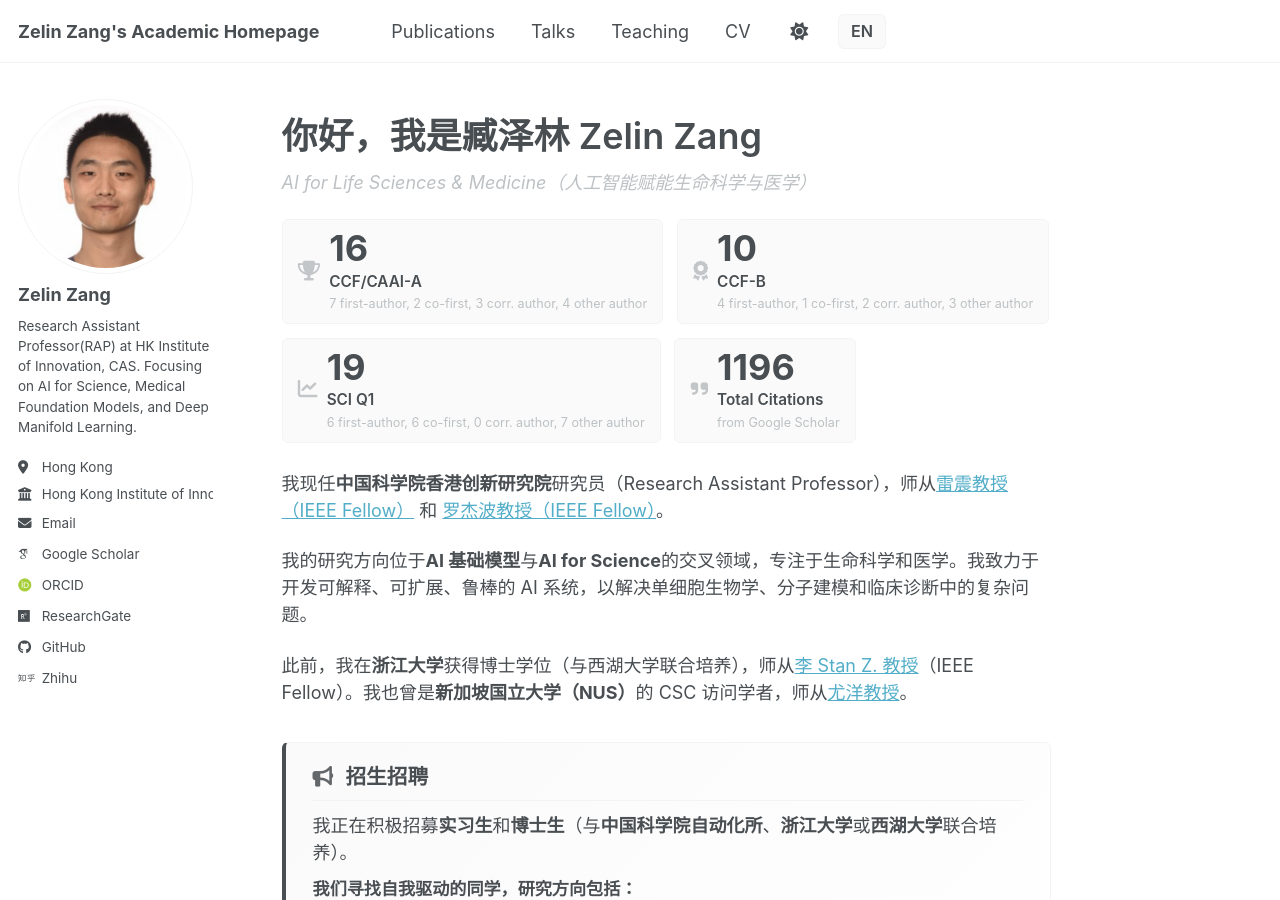
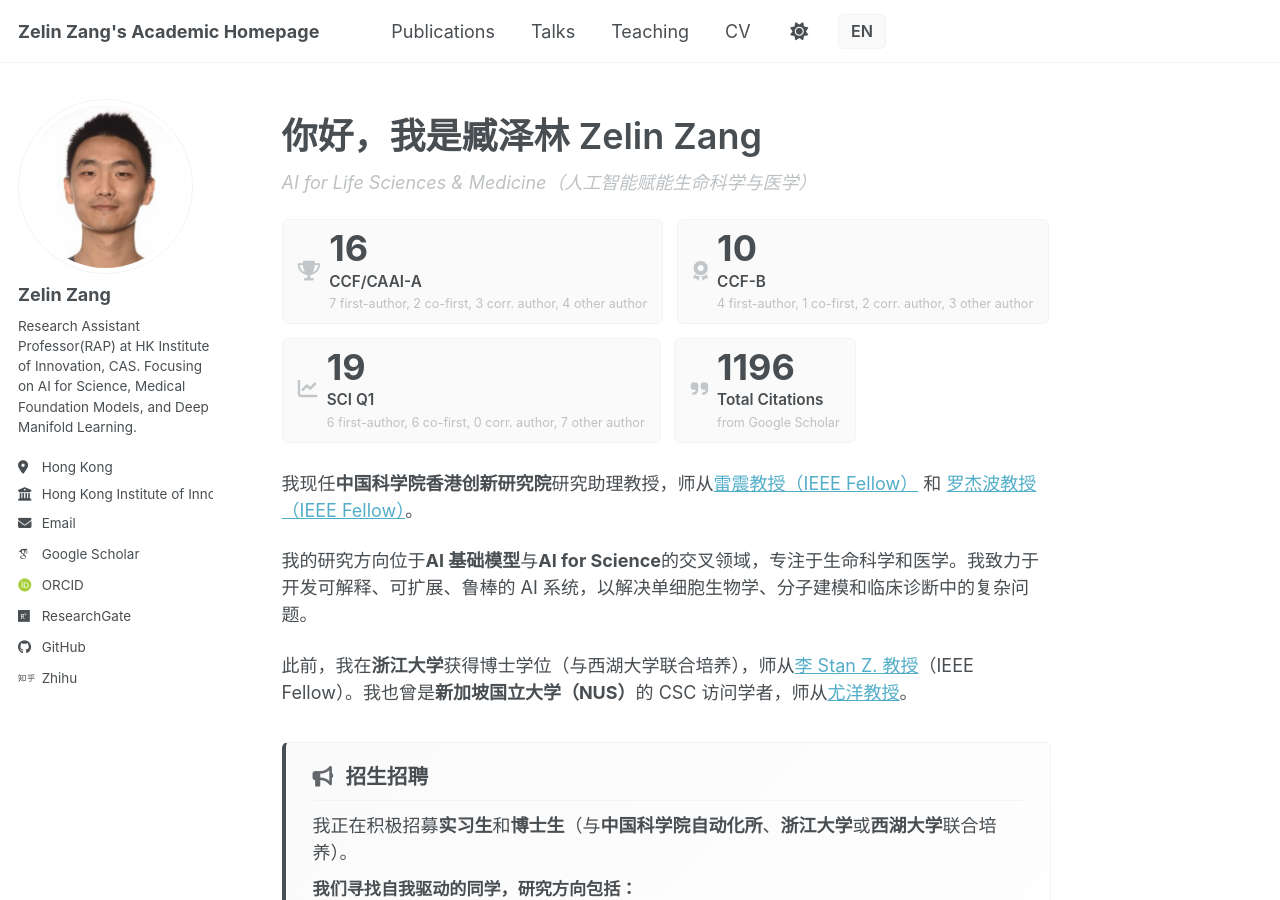
Before and after one commit to zangzelin/zangzelin.github.io, a Jekyll site: the page built from _pages/zh-about.md, in a window 1280 px wide and 900 px high. Built offline with Jekyll 4.4.1, drawn with Linux system fonts in a browser that asks for light colours; some web fonts are replaced; a script bundle is joined from its source files by our own code; library files that are not in the unit come from our copies.

Commit message:
auto push

```diff
--- a/_pages/zh-about.md
+++ b/_pages/zh-about.md
@@ -15,7 +15,7 @@ redirect_from:
 
 {% include publication-stats.html %}
 
-我现任**中国科学院香港创新研究院**研究员（Research Assistant Professor），师从[雷震教授（IEEE Fellow）](https://scholar.google.com/citations?user=cuJ3QG8AAAAJ&hl=zh-CN) 和 [罗杰波教授（IEEE Fellow）](https://www.cs.rochester.edu/u/jluo/)。
+我现任**中国科学院香港创新研究院**研究助理教授，师从[雷震教授（IEEE Fellow）](https://scholar.google.com/citations?user=cuJ3QG8AAAAJ&hl=zh-CN) 和 [罗杰波教授（IEEE Fellow）](https://www.cs.rochester.edu/u/jluo/)。
 
 我的研究方向位于**AI 基础模型**与**AI for Science**的交叉领域，专注于生命科学和医学。我致力于开发可解释、可扩展、鲁棒的 AI 系统，以解决单细胞生物学、分子建模和临床诊断中的复杂问题。
 
```
